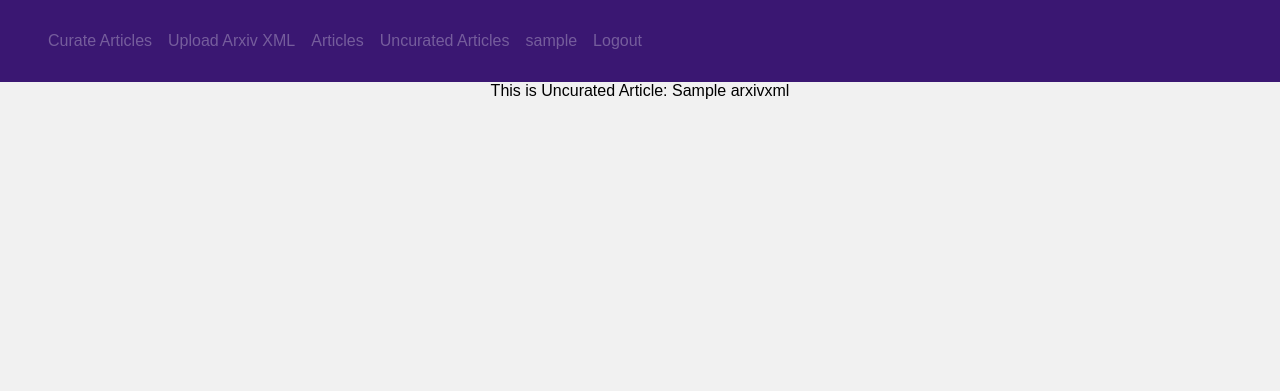
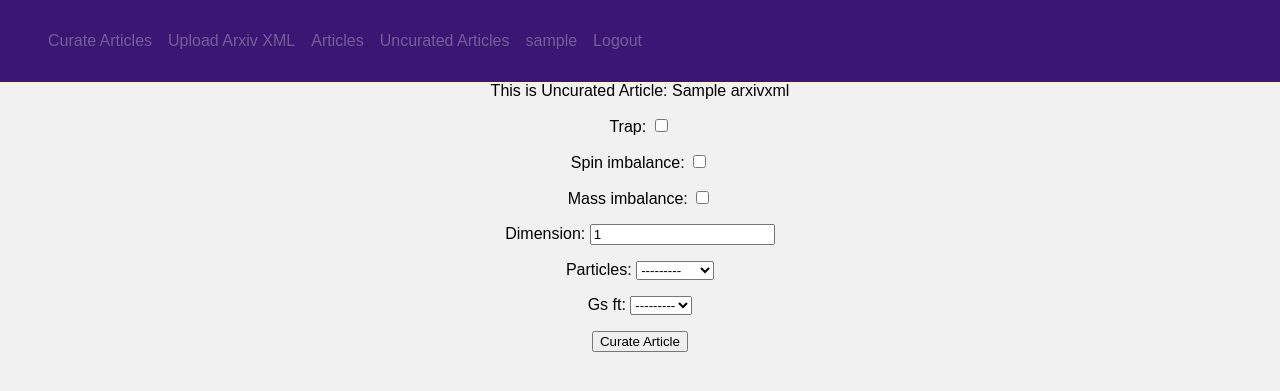
Before and after one commit to SoSavory/qmm_rdbms, a Django app: page /search/uncurated_article/1/ in a window 1280 px wide. Shown: the top 391 px of the page. Run offline with Django 3.2, Linux system fonts and the light colour scheme; a user stored in the database is signed in; tables that the repository leaves empty hold one stand-in row (values such as "Sample post").

Commit message:
allow users to review a specific article

```diff
--- a/search/templates/search/uncurated_article.html
+++ b/search/templates/search/uncurated_article.html
@@ -5,4 +5,11 @@
 
 This is Uncurated Article: {{ uncurated_article.title }}
 
+<!-- Eventually put permissions in here -->
+<form method="POST" action="{% url 'uncurated_article' uncurated_article_id=uncurated_article.id %}">
+  {% csrf_token %}
+  {{ form.as_p }}
+  <input type="submit" value="Curate Article"></input>
+</form>
+
 {% endblock %}
--- a/search/views.py
+++ b/search/views.py
@@ -157,8 +157,40 @@
 def uncurated_article(request, uncurated_article_id):
     template = loader.get_template('search/uncurated_article.html')
     uncurated_article = get_object_or_404(ArxivXML, pk= uncurated_article_id)
-    context = {'uncurated_article': uncurated_article}
-    return HttpResponse(template.render(context, request))
+    user_arxiv_xml_inst = uncurated_article.userarxivxml_set.filter(user_id= request.user.id)[0]
+
+    if request.method == "POST":
+        form = ArticleForm(request.POST)
+
+        if form.is_valid():
+            article_inst = Article(trap= form.cleaned_data['trap'],
+                                    spin_imbalance = form.cleaned_data['spin_imbalance'],
+                                    mass_imbalance = form.cleaned_data['mass_imbalance'],
+                                    gs_ft          = form.cleaned_data['gs_ft'],
+                                    dimension      = form.cleaned_data['dimension'],
+                                    particles      = form.cleaned_data['particles'],
+                                    title          = uncurated_article.title,
+                                    link           = "https://arxiv.org/abs/" + uncurated_article.arxiv_id.replace("oai:arXiv.org:", ""),
+                                    authors        = uncurated_article.authors,
+                                    user_arxiv_xml = user_arxiv_xml_inst,
+                                    )
+
+            article_inst.save()
+
+            user_arxiv_xml_inst.curated = True
+            user_arxiv_xml_inst.save()
+
+
+    elif request.method == "GET":
+        form = ArticleForm()
+
+    context = {'uncurated_article': uncurated_article, 'form': form}
+
+    if request.method == "POST":
+        endpoint = redirect('article', article_id=article_inst.id)
+    elif request.method == "GET":
+        endpoint = HttpResponse(template.render(context, request))
+    return endpoint
 
 @login_required
 def profile(request):
```
Also changed, not shown: 1 other file.
